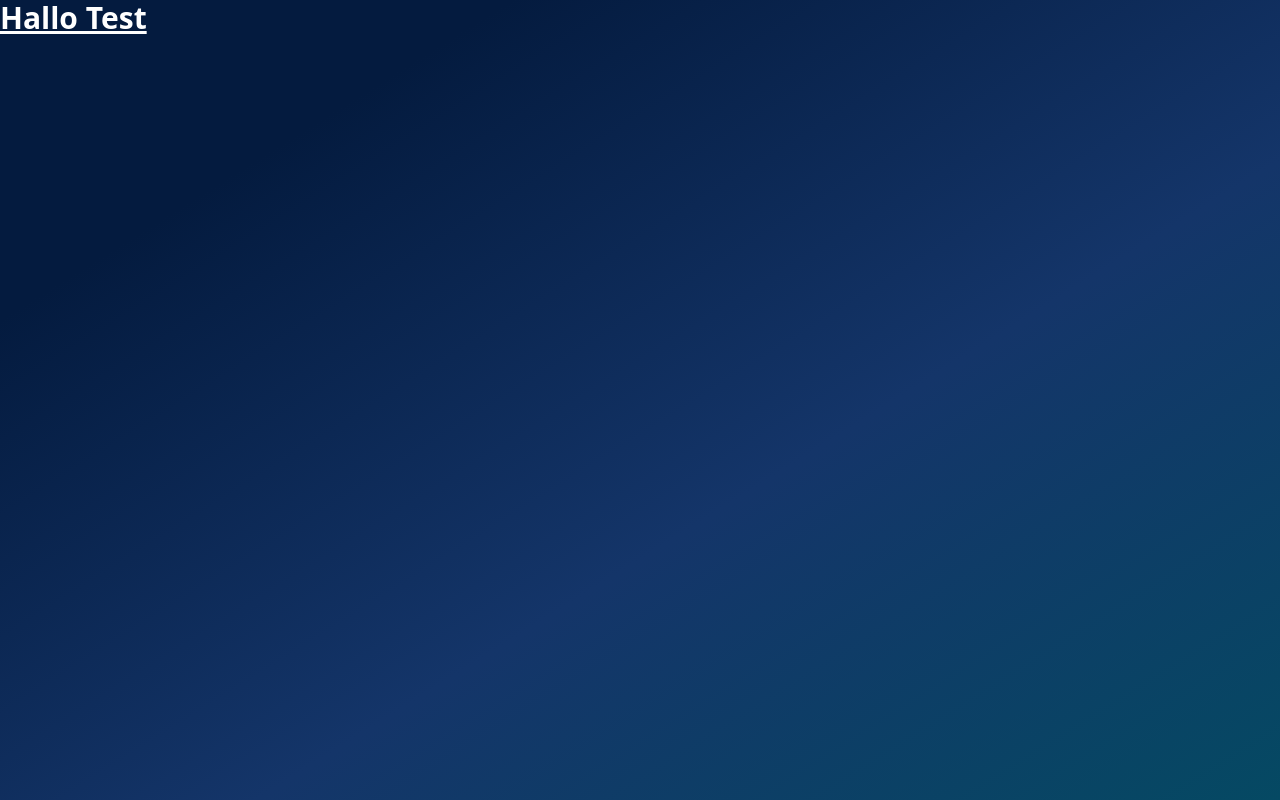
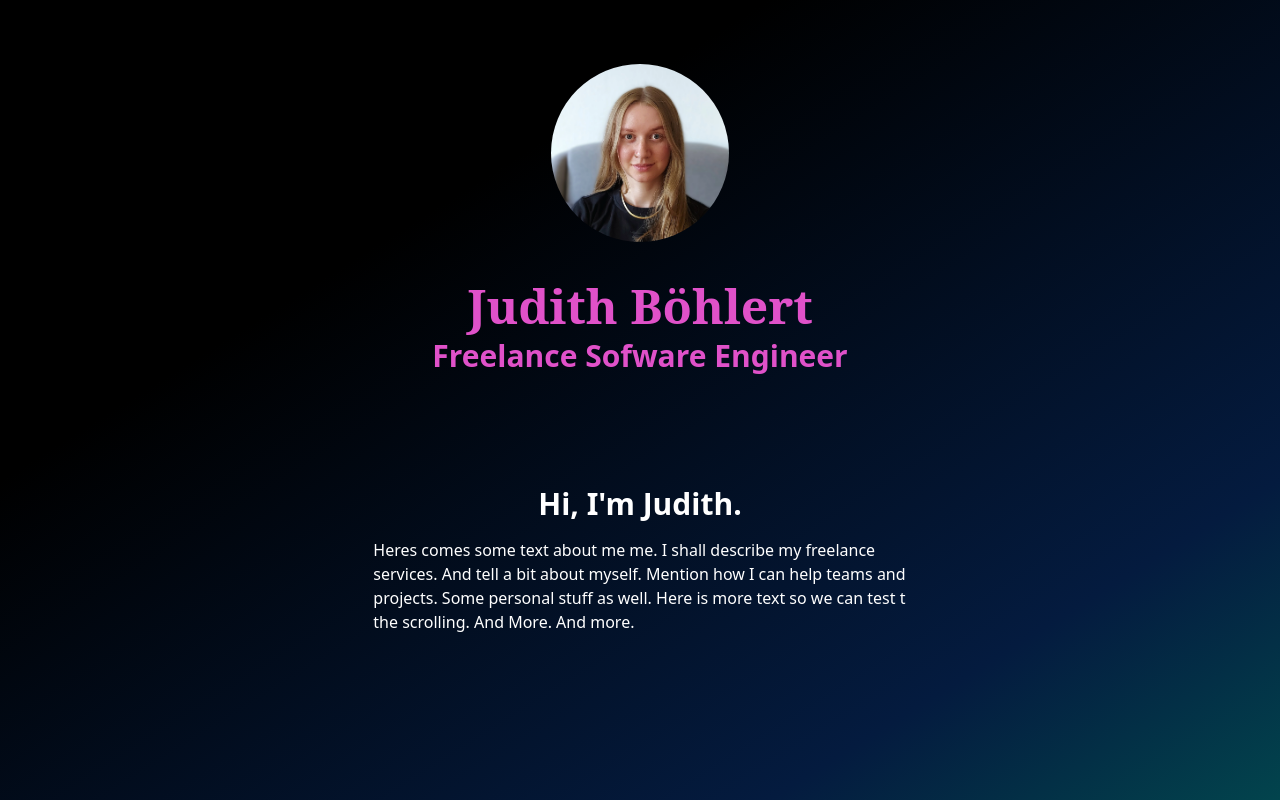
Before and after one commit to judicodes/judithboehlert-homepage, a React (Vite) app: page / in a window 1280 px wide. Built offline with nearby package versions, Linux system fonts and the light colour scheme.

Commit message:
Update page layout.

```diff
--- a/index.html
+++ b/index.html
@@ -3,6 +3,8 @@
   <head>
     <meta charset="UTF-8" />
     <link rel="icon" type="image/svg+xml" href="/vite.svg" />
+    <link rel="preconnect" href="https://fonts.googleapis.com" />
+    <link rel="preconnect" href="https://fonts.gstatic.com" crossorigin />
     <meta name="viewport" content="width=device-width, initial-scale=1.0" />
     <title>Judith Böhlert - Freelance Software Engineer</title>
   </head>
--- a/src/App.tsx
+++ b/src/App.tsx
@@ -1,10 +1,36 @@
+import judiImage from "./assets/judi_couch_square_blurred.webp";
+
 function App() {
   return (
-    <div className="dark">
-      <div className="h-screen w-screen  bg-gradient-to-br from-20% dark:from-neutral-900 dark:via-blue-900 dark:to-teal-900 ">
-        <h1 className="text-3xl font-bold underline dark:text-white ">
-          Hallo Test
-        </h1>
+    <div className="dark ">
+      <div className="min-w-screen min-h-screen  bg-gradient-to-br from-30% via-80% dark:from-black dark:via-neutral-900 dark:to-teal-900 ">
+        <div className="container mx-auto w-11/12 md:w-8/12 lg:w-5/12 2xl:w-4/12">
+          <div className="mb-28 flex flex-col items-center">
+            <img
+              src={judiImage}
+              alt="Picture of Judi."
+              className="mb-10 mt-16 w-6/12 rounded-full md:w-4/12"
+            />
+            <h1 className="mb-2 font-serif text-5xl font-bold dark:text-rose-500">
+              Judith Böhlert
+            </h1>
+            <h2 className="text-3xl font-bold dark:text-rose-500 ">
+              Freelance Sofware Engineer
+            </h2>
+          </div>
+
+          <div className="flex flex-col items-center">
+            <h3 className="mb-4 text-3xl font-bold dark:text-white">
+              Hi, I&apos;m Judith.
+            </h3>
+            <p className=" text dark:text-white">
+              Heres comes some text about me me. I shall describe my freelance
+              services. And tell a bit about myself. Mention how I can help
+              teams and projects. Some personal stuff as well. Here is more text
+              so we can test t the scrolling. And More. And more.
+            </p>
+          </div>
+        </div>
       </div>
     </div>
   );
--- a/tailwind.config.js
+++ b/tailwind.config.js
@@ -19,17 +19,22 @@ export default {
         900: "#143569"
       },
       teal: {
-        100: "#CDE9F3",
-        500: "#3586A5",
-        900: "#054963"
+        100: "#90D0DA",
+        500: "#398D99",
+        900: "#02444D"
       },
       rose: {
-        100: "#FFF1FD",
-        500: "#DDA9D5",
-        900: "#B066A5"
+        100: "#FB9DEC",
+        500: "#E051C9",
+        900: "#B01097"
       }
     },
-    extend: {}
+    extend: {
+      fontFamily: {
+        serif: ['"Noto Serif"', "serif"],
+        sans: ['"Noto Sans"', "sans-serif"]
+      }
+    }
   },
   plugins: []
 };
```
Also changed, not shown: src/assets/keyboard_01_square_blurred.jpg (deleted), src/assets/keyboard_01_square_blurred.webp (added).
